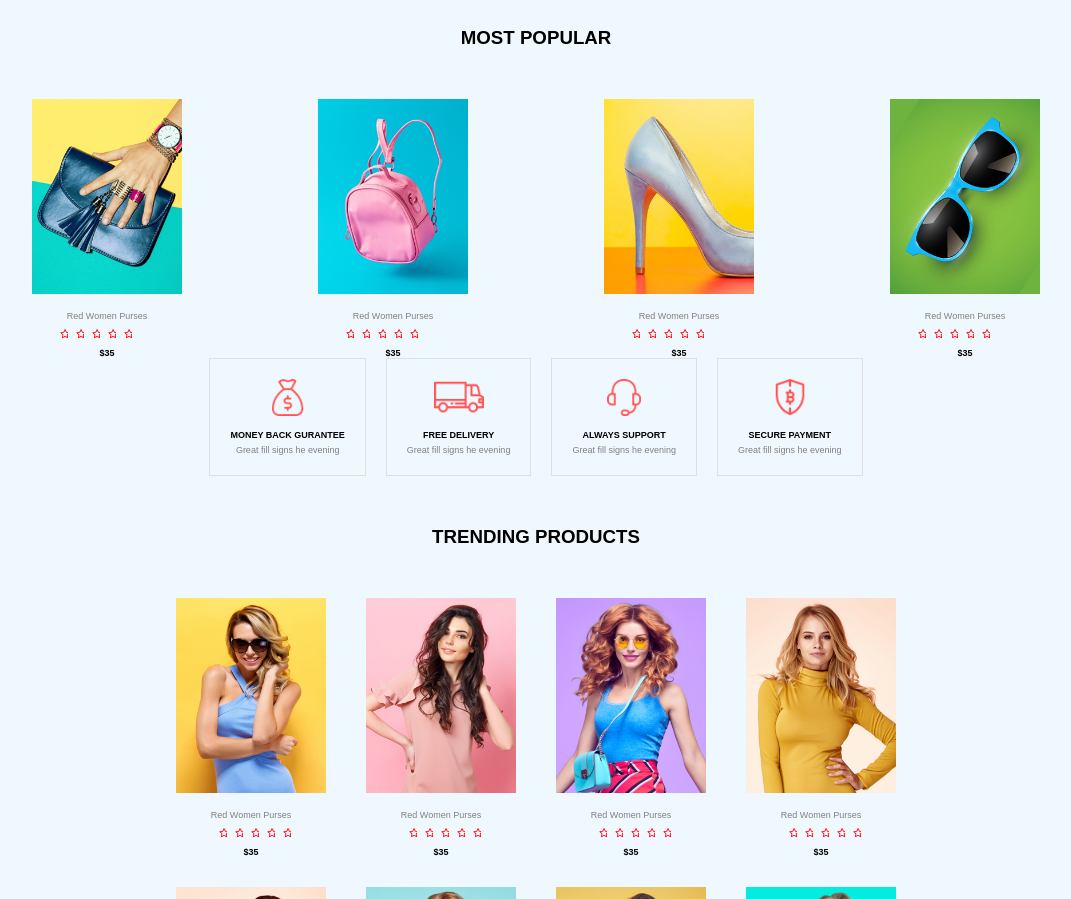
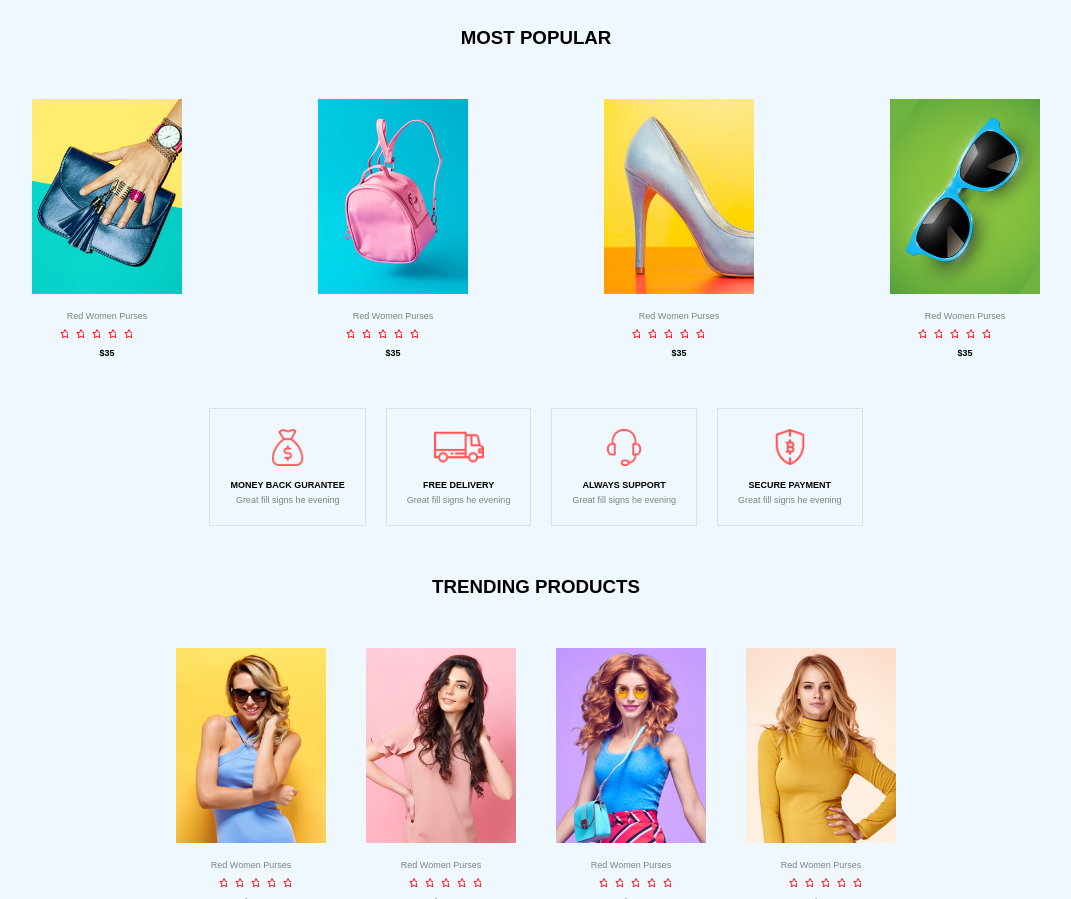
Before and after one commit to afolabi-ola/Silon, a plain HTML site: page index.html in a window 1280 px wide. Shown: the part 1182-2081 px from the top of the page, without its empty margins (104-1175 px from the left). Drawn offline with Linux system fonts and the light colour scheme.

Commit message:
remodified

```diff
--- a/style.css
+++ b/style.css
@@ -421,6 +421,7 @@ body {
   justify-content: space-evenly;
   font-size: xx-small;
   text-align: center;
+  padding: 0px 0px 50px 0px;
 }
 
 .mostimg .star {
```
